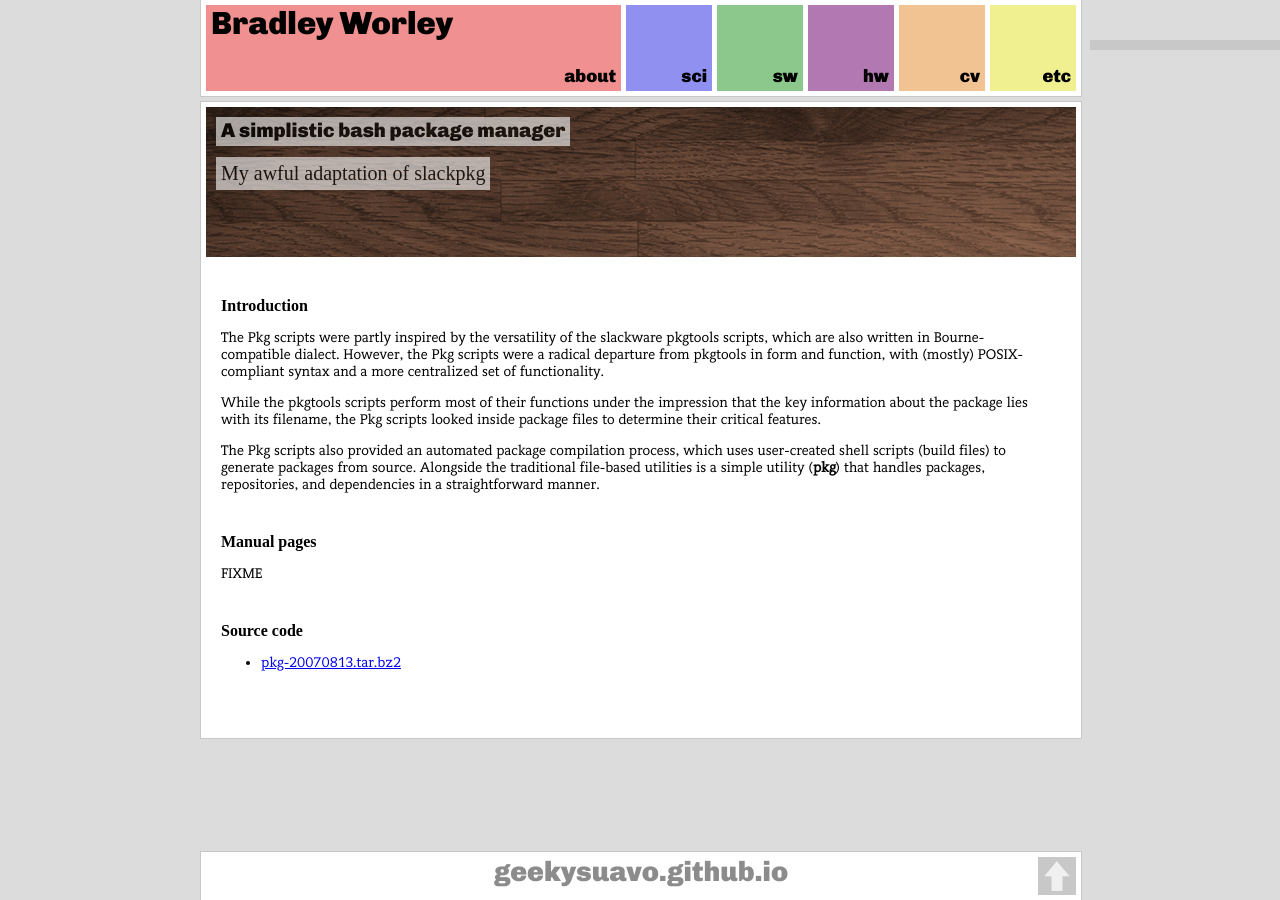
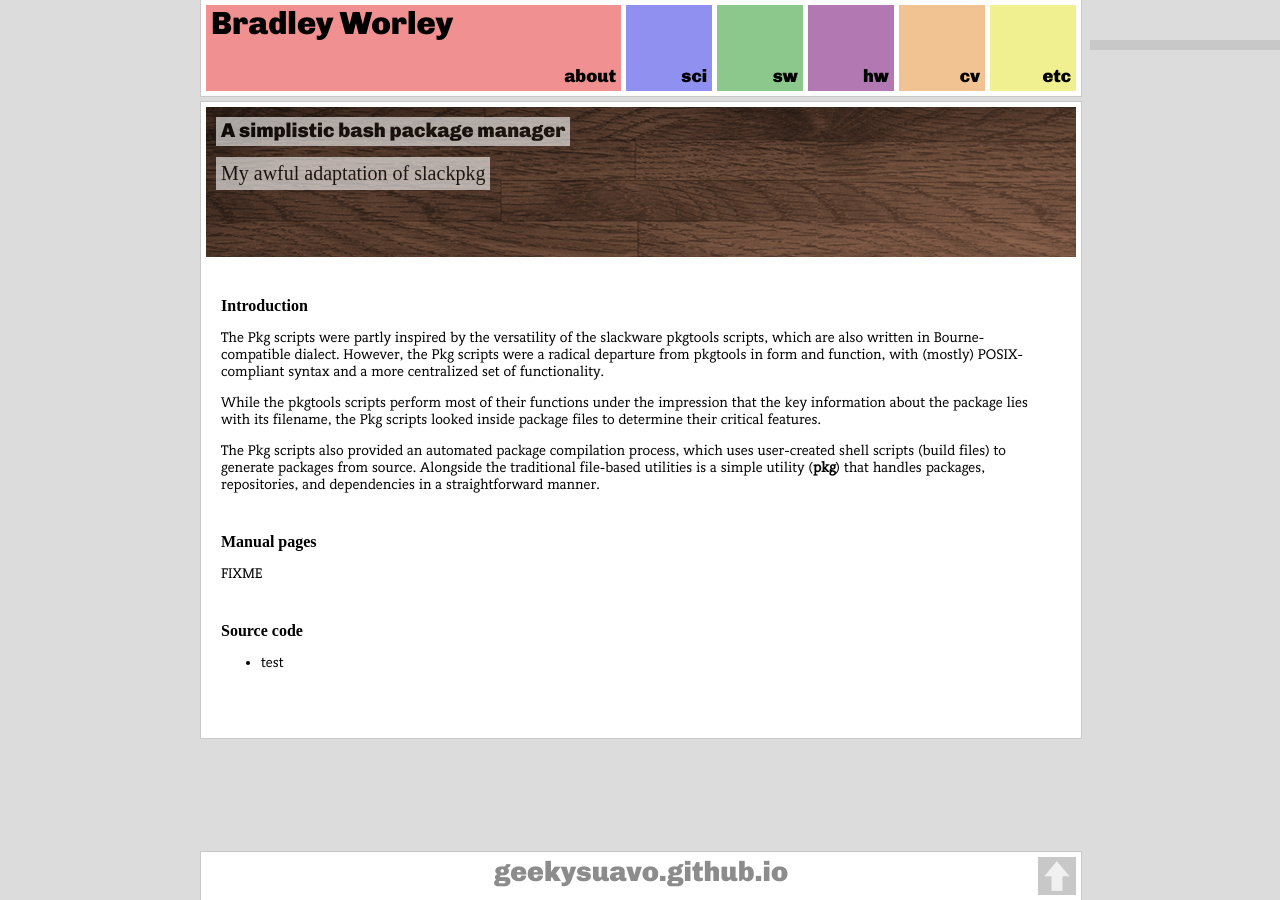
Before and after one commit to geekysuavo/geekysuavo.github.io, a Jekyll site: the page built from pkg.md, in a window 1280 px wide. Built offline with Jekyll 4.4.1, drawn with Linux system fonts in a browser that asks for light colours; some web fonts are replaced.

Commit message:
checking a theory

```diff
--- a/pkg.md
+++ b/pkg.md
@@ -32,4 +32,4 @@ FIXME
 
 # Source code
 
- * {% dropbox pkg/pkg-20070813.tar.bz2 %}
+ * test
```
